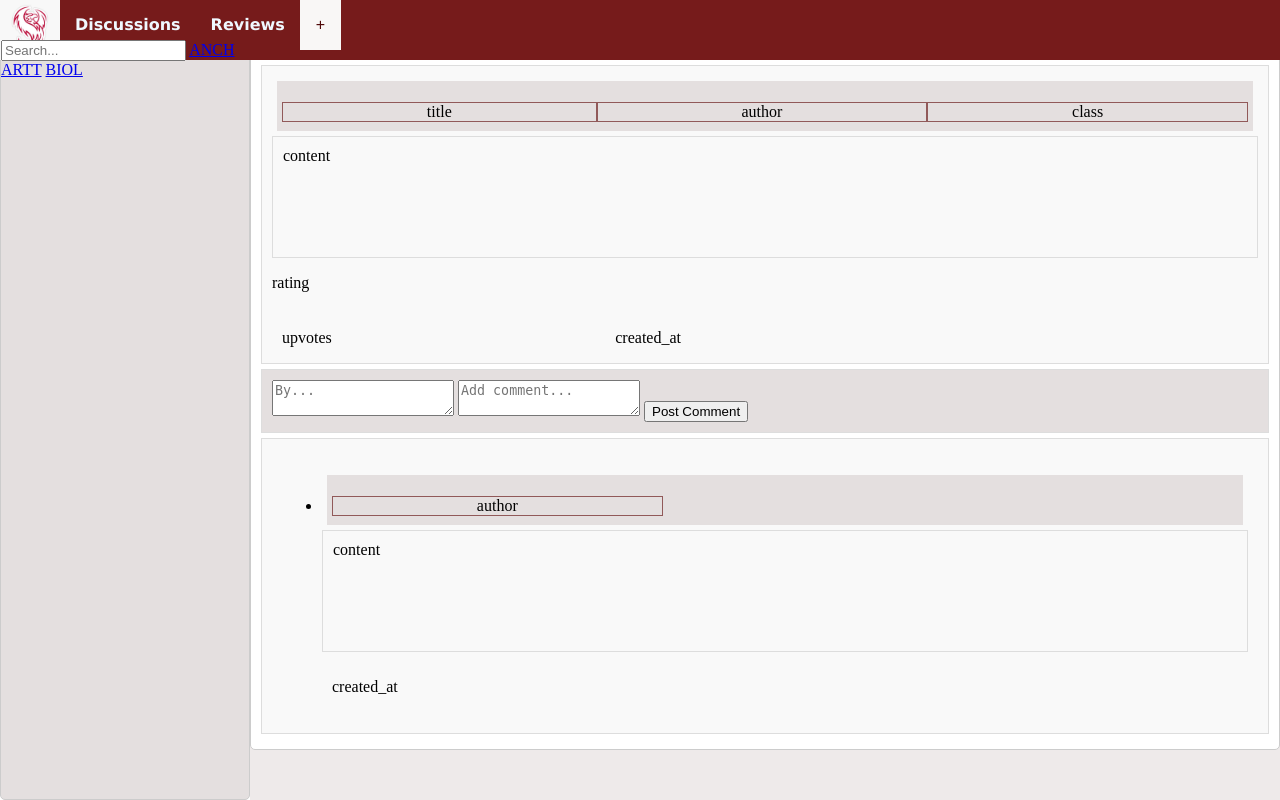
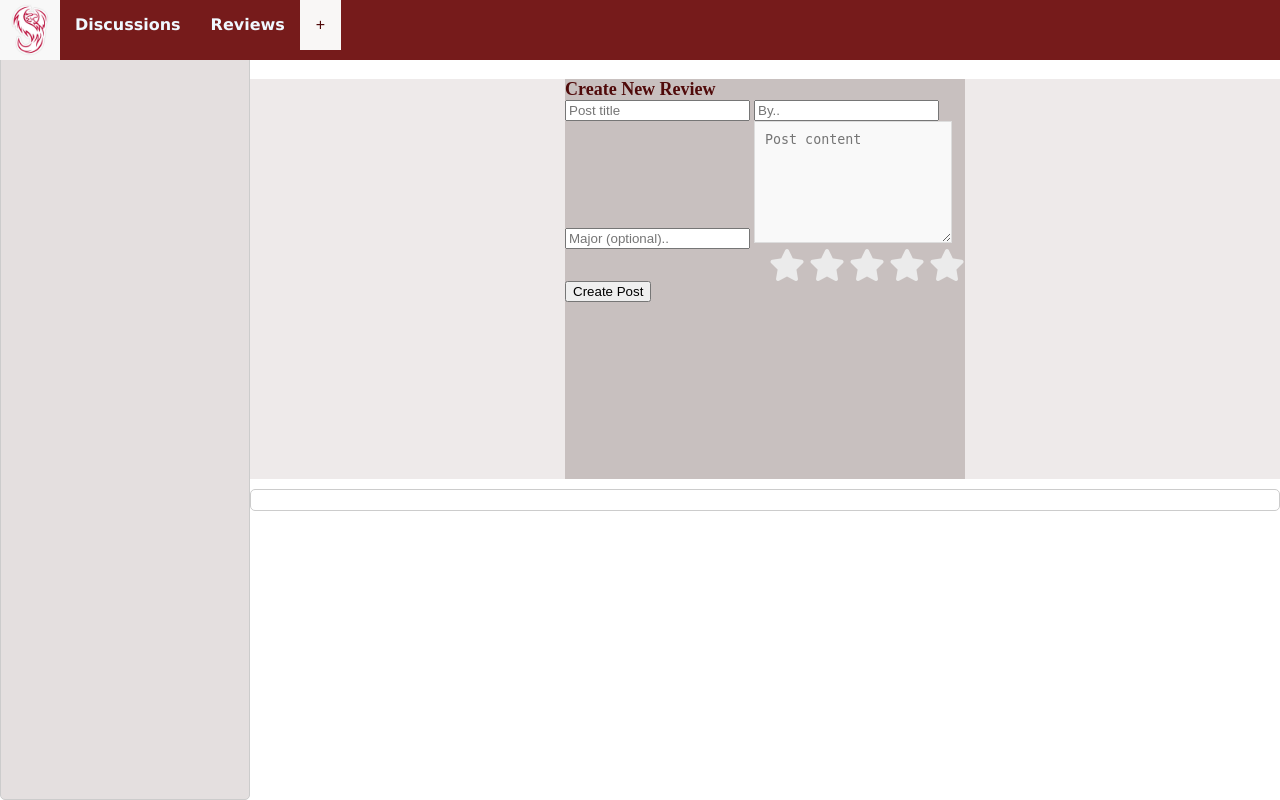
Before and after one commit to cs77-S25/final_project-ahayash1-jmammen1-kvallej1, a Flask app: page /reviews in a window 1280 px wide. Run offline with Flask 3, Linux system fonts and the light colour scheme; data that the repository does not hold is empty.

Commit message:
progress!

```diff
--- a/app.py
+++ b/app.py
@@ -101,6 +101,28 @@ def reviews():
         })
     return render_template('reviews.html')
 
+@app.route('/new_review', methods=['POST'])
+def new_review():
+    form =  request.get_json()
+    title = form["title"]
+    content = form["content"] # add authors field here
+    author = form["author"]
+    major = form["major"]
+    rating = form["rating"]
+
+    created_at = datetime.now()
+
+    if title and content:
+        new_review = Review(title=title, content=content, author=author, created_at=created_at, rating=rating, major=major)
+
+        # use .count and  .filterby
+        db.session.add(new_review)
+        db.session.commit()
+        print(f"Added new review: {new_review.serialize()}")
+        return make_response(jsonify({"success": "true", "review": new_review.serialize()}), 200)
+
+    return make_response(jsonify({"success": "false"}), 400) # return both JSON object and HTTP response status (400: bad request)
+
 @app.route('/comment/<int:discussion_id>', methods=['POST'])
 def discussion_comment(discussion_id):
     content = request.form.get('comment')
@@ -128,6 +150,19 @@ def review_comment(review_id):
         db.session.commit()
 
     return redirect(url_for('review', review_id=review_id))
+
+@app.route('/upvote/<int:discussion_id>', methods=['POST'])
+def upvote(discussion_id):
+    update_discussion = Discussion.query.get_or_404(discussion_id)
+    if update_discussion:
+        newupvotes = update_discussion.upvotes +1
+        update_discussion.upvotes = newupvotes
+        db.session.commit()
+        return make_response(jsonify({"Success": "true", "discussion": update_discussion.serialize()}), 200)
+    else:
+        print("Discussion not found.")
+    return make_response(jsonify({"Success": "false"}), 400)
+
 
 # @app.route('/review_post/<int:review_id>')
 # def review_post(review_id):
@@ -185,29 +220,6 @@ def signup():
             return render_template('signup.html')  # Render the register template
     else:
         return redirect(url_for('discussions'))  # Redirect to the login page
-
-
-
-@app.route('/add_review', methods=['POST'])
-def new_review():
-    form = request.get_json()
-    title = form["title"]
-    content = form["content"] # add authors field here
-    author = form["author"]
-
-    created_at = datetime.now()
-
-    if title and content and author:
-        add_review = Review(title=title, content=content, author=author, created_at=created_at)
-
-        # use .count and  .filterby
-        db.session.add(add_review)
-        db.session.commit()
-        print(f"Added new review: {add_review.serialize()}")
-
-        return make_response(jsonify({"success": "true", "review": add_review.serialize()}), 200)
-
-    return make_response(jsonify({"success": "false"}), 400)
 
 @app.route('/add_review')
 def add_review():
--- a/models.py
+++ b/models.py
@@ -11,6 +11,7 @@ class Discussion(db.Model):
     course = db.Column(db.Text)
     author = db.Column(db.Text, nullable=False)
     comments = db.relationship('Comment', backref='discussion', cascade="all, delete-orphan", lazy=True)
+    upvotes = db.Column(db.Integer, default = 0)
 
     def __repr__(self) -> str:
         string = f"ID: {self.id}, Title: {self.title}, Content: {self.content}, Created_At: {self.created_at}, Course: {self.course}, Author: {self.author}"
@@ -22,6 +23,7 @@ class Discussion(db.Model):
                 "content": self.content,\
                 "course": self.course,\
                 "author": self.author,\
+                "upvotes": self.upvotes,\
                 "created_at": self.created_at}
 
 class Review(db.Model):
--- a/static/post.js
+++ b/static/post.js
@@ -1,7 +1,6 @@
 
 let clickedCount = 0;
 up_votes = document.getElementById("up_votes")
-down_votes = document.getElementById("down_votes")
 let num_votes = document.getElementById("num_votes");
 
 
@@ -9,8 +8,3 @@ up_votes.onclick = function () {
     clickedCount++;
     num_votes.innerHTML = clickedCount;
 }
-
-down_votes.onclick = function () {
-    clickedCount--;
-    num_votes.innerHTML = clickedCount;
-}
--- /dev/null
+++ b/static/review.js
@@ -0,0 +1,65 @@
+document.getElementById("submitReview").addEventListener("click", function (event) {
+    event.preventDefault(); // Prevent default form submission
+
+    let form = document.getElementById("form");
+    let title = document.getElementById("title").value;
+    let content = document.getElementById("content").value;
+    let author = document.getElementById("author").value;
+    let major = document.getElementById("major").value;
+    let rating5 = document.getElementById("star5").value;
+    let rating4 = document.getElementById("star4").value;
+    let rating3= document.getElementById("star3").value;
+    let rating2 = document.getElementById("star2").value;
+    let rating1 = document.getElementById("star1").value;
+    body = JSON.stringify({"title": title, "author": author, "content": content, "major": major, "rating1": rating1, "rating2": rating2, "rating3": rating3, "rating4": rating4, "rating5": rating5}); //deleted "created_at": created_at,
+    //body = {"title": "HIIII"}
+    fetch('/new_review', {
+        method: 'POST',
+        headers: {
+            Accept: "application/json",
+            "Content-Type": "application/json"
+        },
+        body: body
+    })
+        .then(response => response.json()) // Adjust based on expected response
+        .then(data => {
+            console.log("Success:", data);
+            if(data["success"]==false){
+                window.location.href = "/error";
+            } else{
+                window.location.href = "/";
+            }
+        })
+        .catch((error) => {
+            console.error("Error:", error);
+        });
+});
+        review = data["review"];
+        console.log(review)
+
+        window.location.href = "/";
+        window.location.replace("reviews");
+
+        let listgrp = document.getElementsByClassName("list-group")[0];
+        let a = document.createElement("a");
+        a.href = `/review/${review["id"]}`;
+        a.className = "list-group-item";
+        let h = document.createElement("h5");
+        h.appendChild(document.createTextNode(review["title"]));
+        let b = document.createElement("p");
+        b.appendChild(document.createTextNode(review["content"]));
+        let c = document.createElement("p");
+        c.appendChild(document.createTextNode(review["author"]));
+        let e = document.createElement("p");
+        e.appendChild(document.createTextNode(review["major"]));
+        let d = document.createElement("p");
+        d.appendChild(document.createTextNode(review["created_at"]));
+        let f = document.createElement("p");
+        f.appendChild(document.createTextNode(review["rating"]));
+        a.appendChild(h);
+        a.appendChild(b);
+        a.appendChild(c);
+        a.appendChild(d);
+        a.appendChild(e);
+        a.appendChild(f);
+        listgrp.prepend(a);
--- a/static/styles/reviews.css
+++ b/static/styles/reviews.css
@@ -62,11 +62,11 @@
     height: 100px;
 }
 
-#rating {
+/* #rating {
     border: 1px solid #ddd;
     margin: auto;
     background-color: #f9f9f9;
-}
+} */
 
 #header {
     list-style-type: none;
@@ -96,3 +96,40 @@
 #information p {
     font-size: medium;
 }
+
+.add_post {
+    height: 50vh;
+    width: 50vh;
+    background-color:#c8c0bf;
+    margin: auto;
+    margin-top: 5vh;
+}
+
+.rating_container .rating {
+    direction: rtl;
+}
+
+.rating_container .rating label{
+    display: inline-block;
+    cursor: pointer;
+    color: #ebebeb;
+}
+
+.rating_container .rating label i {
+    font-size: 2rem;
+    transition: 0.1s ease-in
+}
+
+.rating_container .rating label:hover i,
+.rating_container .rating label:hover ~ label i {
+    color: #effea4;
+}
+
+.rating_container .rating .rating-radio {
+    display: none;
+}
+
+.rating_container .rating input[type="radio"]:checked + label i,
+.rating_container .rating input[type="radio"]:checked ~ label i {
+    color: #effea4;
+}
--- a/templates/reviews.html
+++ b/templates/reviews.html
@@ -2,80 +2,73 @@
 
 {%block head%}
     {{ super() }}
+    <script src="{{url_for('static', filename='review.js')}}" defer></script>
+    <link rel="stylesheet" href="https://cdnjs.cloudflare.com/ajax/libs/font-awesome/6.7.2/css/all.min.css">
     <link rel="stylesheet" href="{{ url_for('static', filename='styles/reviews.css') }}">
+
 {% endblock %}
-
-{%block title %} Review Section {% endblock %}
 
 {%block content %}
     <div class="container">
         <div class="sidebar">
-            <br><p1>Navigation</p1>
-            <div class="dropdown">
-                <div id="Dropdown" class="dropdownContent">
-                    <input type="text" placeholder="Search..." id="myInput" onkeyup="filterFunction()">
-                    <a href="#anch">ANCH</a>
-                    <a href="#artt">ARTT</a>
-                    <a href="#biol">BIOL</a>
+            <br><p1 style="text-align:center;">Navigation</p1>
+        </div>
+        <div class="discussion">
+            <br>
+            <p1>Welcome to Reviews!</p1>
+            <div class="main">
+                <div class="add_post">
+                    <p1>Create New Review</p1>
+                    <form id="form">
+                        <input type="text" id="title" placeholder="Post title" required maxlength="50">
+                        <input type="text" id="author" placeholder="By.." required maxlength="50">
+                        <input type="text" id="major" placeholder="Major (optional).." maxlength="50">
+                        <textarea id="content" placeholder="Post content" required></textarea>
+                        <div class="rating_container">
+                            <div class="rating">
+                                <input type="radio" name="rating" id="star5" class="rating-radio" value="5">
+                                <label for="star5"><i class="fa-solid fa-star"></i></label>
+                                <input type="radio" name="rating" id="star4" class="rating-radio" value="4">
+                                <label for="star4"><i class="fa-solid fa-star"></i></label>
+                                <input type="radio" name="rating" id="star3" class="rating-radio" value="3">
+                                <label for="star3"><i class="fa-solid fa-star"></i></label>
+                                <input type="radio" name="rating" id="star2" class="rating-radio" value="2">
+                                <label for="star2"><i class="fa-solid fa-star"></i></label>
+                                <input type="radio" name="rating" id="star1" class="rating-radio" value="1">
+                                <label for="star1"><i class="fa-solid fa-star"></i></label>
+                            </div>
+                        </div>
+                        <button id="submitReview">Create Post</button>
+                    </form>
                 </div>
+
+
             </div>
+            <div class="review_section">
+                {% for review in reviews %}
 
-        </div>
+                    <div class = "review_post">
+                        <div id="header">
 
-        <div class="main">
-            <br><p1>Welcome to the Reviews!</p1>
-            <div class="review_section">
-                <div class="review_post">
-                    <div id="header">
 
-                        <p id="title">title</p1>
-                        <p id="author">author</p>
-                        <p id="class">class</p>
+                            <p id="title">{{review.title}}</p1>
+                            <p id="author">{{review.author}}</p>
+                            <p id="major">{{review.major}}</p>
+                            <p id="rating">{{review.rating}}</p>
+                        </div>
+                        <p id="content">{{review.content}}</p>
+
+                        <div id="information">
+
+                            <p id="created_at">{{review.created_at}}</p>
+                        </div>
 
                     </div>
-                    <p id="content">content</p>
+                {% endfor %}
 
-                    <p id="rading">rating</p>
-
-
-                    <div id="information">
-                        <p id="upvotes">upvotes</p>
-                        <p id="created_at">created_at</p>
-                    </div>
-                </div>
-                <div id="add_comment">
-                    <form>
-                        <textarea name="author" class="form-control mb-2" placeholder="By..." required></textarea>
-                        <textarea name="comment" class="form-control mb-2" placeholder="Add comment..." required></textarea>
-                        <button type="submit" class="btn btn-secondary">Post Comment</button>
-                    </form>
-                </div>
-                <div class="review_comments">
-
-                    <ul class="list-group">
-                        <li>
-                            <div id="header">
-                                <p id="author">author</p>
-                            </div>
-                                <p id="content">content</p>
-                            <div id="information">
-                                <p id="created_at">created_at</p>
-                            </div>
-                        </li>
-
-                    </ul>
-
-
-
-                </div>
 
             </div>
         </div>
 
-
     </div>
-
-
 {%endblock%}
-
-<p id="Welcome">Welcome to the Review Section!</p>
```
Also changed, not shown: static/home.js (+21 -0 lines), static/styles/discussions.css (+13 -0 lines), templates/discussions.html (+7 -1 lines), 1 other file.
